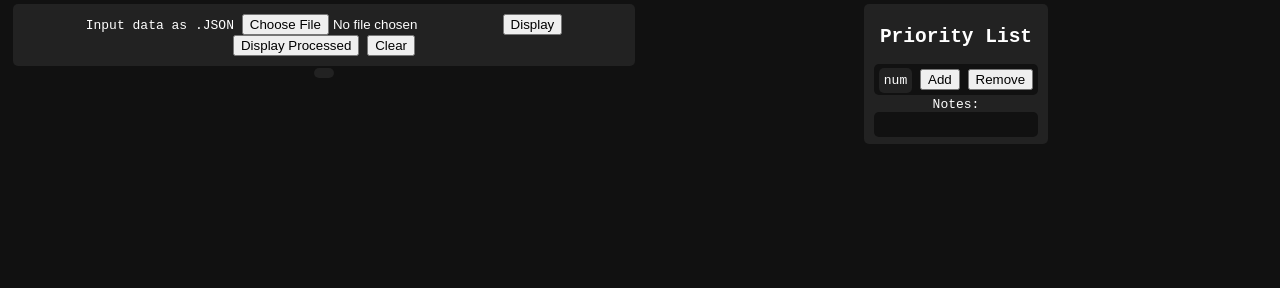
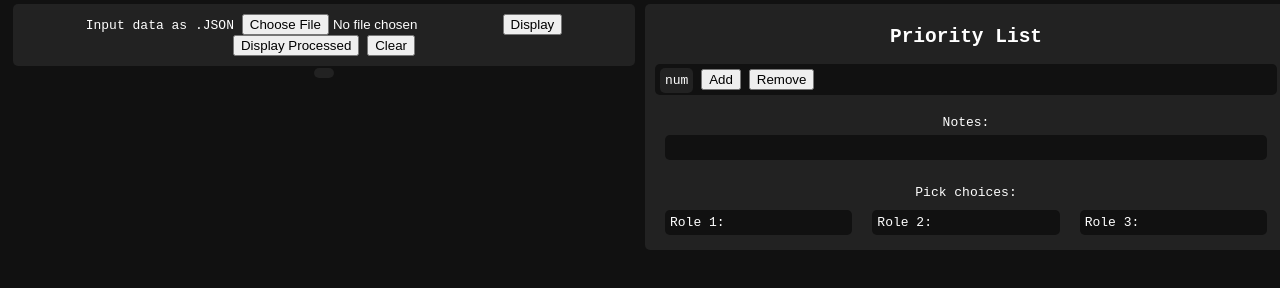
Before and after one commit to AminS128/rldviewer, a plain HTML site: page index.html in a window 1280 px wide. Shown: the part 60-348 px from the top of the page. Drawn offline with Linux system fonts and the light colour scheme.

Commit message:
triple notes
add three more columns

```diff
--- a/index.html
+++ b/index.html
@@ -10,8 +10,10 @@
             input{display:inline-block}
             .center{margin-right:auto;margin-left:auto;width:fit-content}
             .container{background-color:#222;padding:5px;width:fit-content;text-align:center;padding-left:10px;padding-right:10px;margin-bottom:2px}
-            .con1{background-color:#111;padding:5px;margin-bottom:2px}
-            .con2{background-color:#222;padding:5px;margin-bottom:2px}
+            .con1{background-color:#111;padding:5px;margin-bottom:2px;text-align:left}
+            .con2{background-color:#222;padding:5px;margin-bottom:2px;text-align:left}
+
+            .m{margin:10px;margin-top:5px}
 
             .main{display:flex}/*w3schools hard carry*/
             .column{flex:50%;padding:5px}
@@ -32,7 +34,7 @@
                 <div id = "base" class="center container" style="text-align:left"></div>
             </div>
             <div class="column">
-                <div class="center container" style="width:fit-content">
+                <div class="center container" style="width:100%">
                     <h2 style="width:100%;" class="center">  Priority List </h2>
                     <div id="sample" class="hidden" style="text-align:left;background-color:#111;padding:2px;margin-bottom:2px">
                         <span style="background-color:#333;color:#aaa;border-radius:3px;margin-right:8px">⠿ </span><span>[[T]]</span> | <span>[[C]]</span> | <span contenteditable="true">[[N]]</span>
@@ -41,25 +43,41 @@
                     <div id="listbase"></div>
 
                     <div class="con1" style="text-align: left;">
-                        <div><span contenteditable="true" id="teamadd" style="padding:5px;background-color:#222;border-radius: 5px;">num</span> <button onclick="
-                            addToList(document.getElementById('teamadd').innerText.trim())">Add</button>
-                            <button onclick="removeFromList(document.getElementById('teamadd').innerText.trim())">Remove</button></div>
+                        <span contenteditable="true" id="teamadd" style="padding:5px;background-color:#222;border-radius: 5px;">num</span> <button onclick="
+                        addToList(document.getElementById('teamadd').innerText.trim())">Add</button>
+                        <button onclick="removeFromList(document.getElementById('teamadd').innerText.trim())">Remove</button>
                     </div>
 
-                    <span contenteditable="false">Notes:<br></span>
-                    <div contenteditable="true" class="con1" id = 'notes' style="text-align:left">
+                    <p><br>Notes:</p>
+                    <div contenteditable="true" class="m con1" id = 'notes' style="text-align:left"></div>
 
+                    <p><br>Pick choices:</p>
+                    <div style="display:flex" id="colnotes">
+                        <div style="flex:25%" contenteditable="true" class="m con1"></div>
+                        <div style="flex:25%" contenteditable="true" class="m con1"></div>
+                        <div style="flex:25%" contenteditable="true" class="m con1"></div>
                     </div>
                 </div>
             </div>
         </div>
 
-        <script>var notes=localStorage.getItem('notes')||"";document.getElementById('notes').innerText=notes;setInterval(()=>{localStorage.setItem('notes', document.getElementById('notes').innerText)},3000)</script>
+        <script>
+            var notes=JSON.parse(localStorage.getItem('notes')||`{"main":"","sub":["Role 1:","Role 2:","Role 3:"]}`);
+            document.getElementById('notes').innerText=notes.main;
+            const colnotes = document.getElementById('colnotes').children
+            colnotes[0].innerText=notes.sub[0]+(notes.sub[0].endsWith('\n')?'':'\n')
+            colnotes[1].innerText=notes.sub[1]+(notes.sub[1].endsWith('\n')?'':'\n')
+            colnotes[2].innerText=notes.sub[2]+(notes.sub[2].endsWith('\n')?'':'\n')
+            setInterval(()=>{localStorage.setItem('notes',
+            JSON.stringify({main:document.getElementById('notes').innerText,
+                sub:[colnotes[0].innerText,colnotes[1].innerText,colnotes[2].innerText]
+            }))
+            },3000)
+        </script>
 
 
         <script>
             var results = JSON.parse(localStorage.getItem("lastResults") || "[]")
-
             function dostuff(){
 
                 results = {};
@@ -120,7 +138,7 @@
                 r.onload = ()=>{
                     data = JSON.parse(r.result)
                     localStorage.setItem('lastLoaded', r.result)
-                    console.log(data)
+                    // console.log(data)
                 }
                 r.readAsText(file)
             })
@@ -135,6 +153,7 @@
             localStorage.removeItem('lastLoaded')
             localStorage.removeItem('lastResults')
             localStorage.removeItem('priorityList')
+            localStorage.removeItem('notes')
         }</script>
 
     </body>
```
